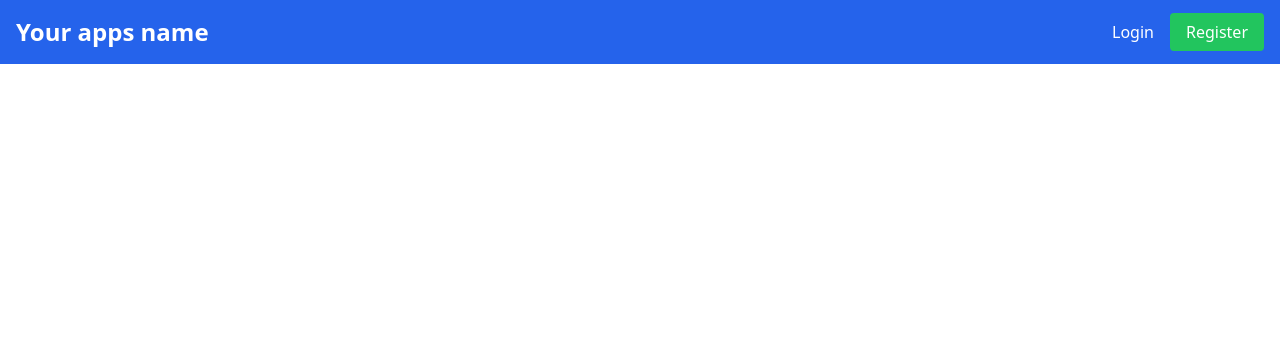
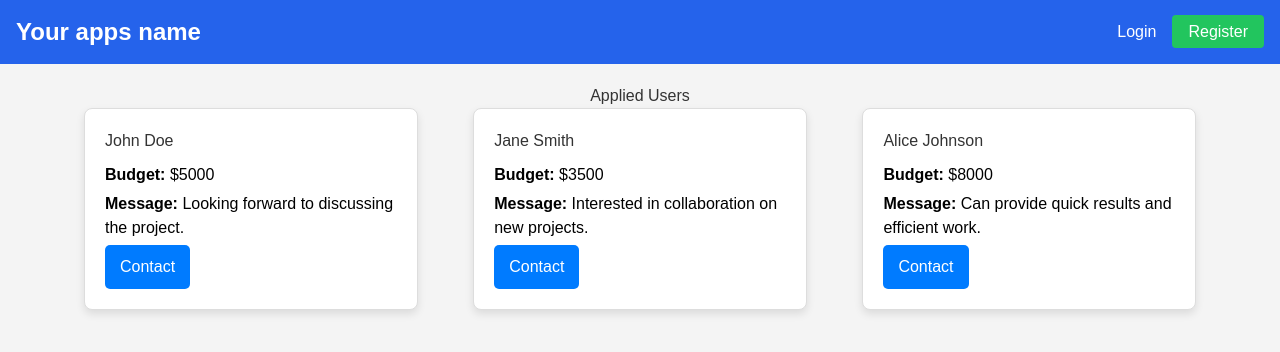
Before and after one commit to Naighu/freelance-app, a React (Create React App) app in the folder frontend/: page /work/view-applied/1 in a window 1280 px wide. Shown: the top 352 px of the page. Built offline with nearby package versions, Linux system fonts and the light colour scheme; no server answers.

Commit message:
Sub Task 6.1: Created a component to view applied users.

```diff
--- a/frontend/src/App.js
+++ b/frontend/src/App.js
@@ -7,6 +7,7 @@ import Profile from './pages/profile/Profile';
 import WorkList  from './pages/client/WorkList';
 import PostWorkForm from './components/client/PostWorkForm';
 import ApplyWorkPage from './pages/worker/ApplyWork';
+import ViewAppliedUsers from './pages/client/ViewAppliedUsers';
 function App() {
 
   return (
@@ -18,7 +19,9 @@ function App() {
         <Route path="/profile" element={<Profile />} />
         <Route path="/post-work" element={<PostWorkForm/>} />
         <Route path="/" element={<WorkList />} />
+        <Route path="/work/view-applied/:jobId" element={<ViewAppliedUsers/>} />
         <Route path="/work/apply/:jobId" element={<ApplyWorkPage/>} />
+
 
       </Routes>
     </Router>
--- /dev/null
+++ b/frontend/src/pages/client/ViewAppliedUsers.jsx
@@ -0,0 +1,55 @@
+import React, { useState, useEffect } from 'react';
+import '../../style/ViewAppliedUsers.css'; // Adjust the path if necessary
+
+// Sample user data (you can fetch this from an API later)
+const sampleUsers = [
+  {
+    id: 1,
+    name: 'John Doe',
+    budget: '$5000',
+    message: 'Looking forward to discussing the project.'
+  },
+  {
+    id: 2,
+    name: 'Jane Smith',
+    budget: '$3500',
+    message: 'Interested in collaboration on new projects.'
+  },
+  {
+    id: 3,
+    name: 'Alice Johnson',
+    budget: '$8000',
+    message: 'Can provide quick results and efficient work.'
+  }
+];
+
+const ViewAppliedUsers = () => {
+  const [users, setUsers] = useState([]);
+
+  useEffect(() => {
+    // You can replace this with a real API call to fetch data
+    setUsers(sampleUsers);
+  }, []);
+
+  const handleContact = (userName) => {
+    alert(`Contacting ${userName}...`);
+  };
+
+  return (
+    <div className="user-container">
+      <h1>Applied Users</h1>
+      <div className="user-cards">
+        {users.map((user) => (
+          <div key={user.id} className="user-card">
+            <h3>{user.name}</h3>
+            <p><strong>Budget:</strong> {user.budget}</p>
+            <p><strong>Message:</strong> {user.message}</p>
+            <button onClick={() => handleContact(user.name)}>Contact</button>
+          </div>
+        ))}
+      </div>
+    </div>
+  );
+};
+
+export default ViewAppliedUsers;
--- /dev/null
+++ b/frontend/src/style/ViewAppliedUsers.css
@@ -0,0 +1,57 @@
+/* styles.css */
+
+body {
+    font-family: Arial, sans-serif;
+    margin: 0;
+    padding: 0;
+    background-color: #f4f4f4;
+  }
+
+  .user-container {
+    width: 90%;
+    margin: 0 auto;
+    padding: 20px;
+  }
+
+  h1 {
+    text-align: center;
+    color: #333;
+  }
+
+  .user-cards {
+    display: flex;
+    flex-wrap: wrap;
+    justify-content: space-between;
+    gap: 20px;
+  }
+
+  .user-card {
+    background-color: white;
+    padding: 20px;
+    border-radius: 8px;
+    border: 1px solid #ddd;
+    width: 30%;
+    box-shadow: 0 4px 8px rgba(0, 0, 0, 0.1);
+  }
+
+  .user-card h3 {
+    color: #333;
+    margin-bottom: 10px;
+  }
+
+  .user-card p {
+    margin: 5px 0;
+  }
+
+  button {
+    background-color: #007bff;
+    color: white;
+    padding: 10px 15px;
+    border: none;
+    border-radius: 5px;
+    cursor: pointer;
+  }
+
+  button:hover {
+    background-color: #0056b3;
+  }
```
Also changed, not shown: frontend/src/App.css (line endings or trailing spaces).
